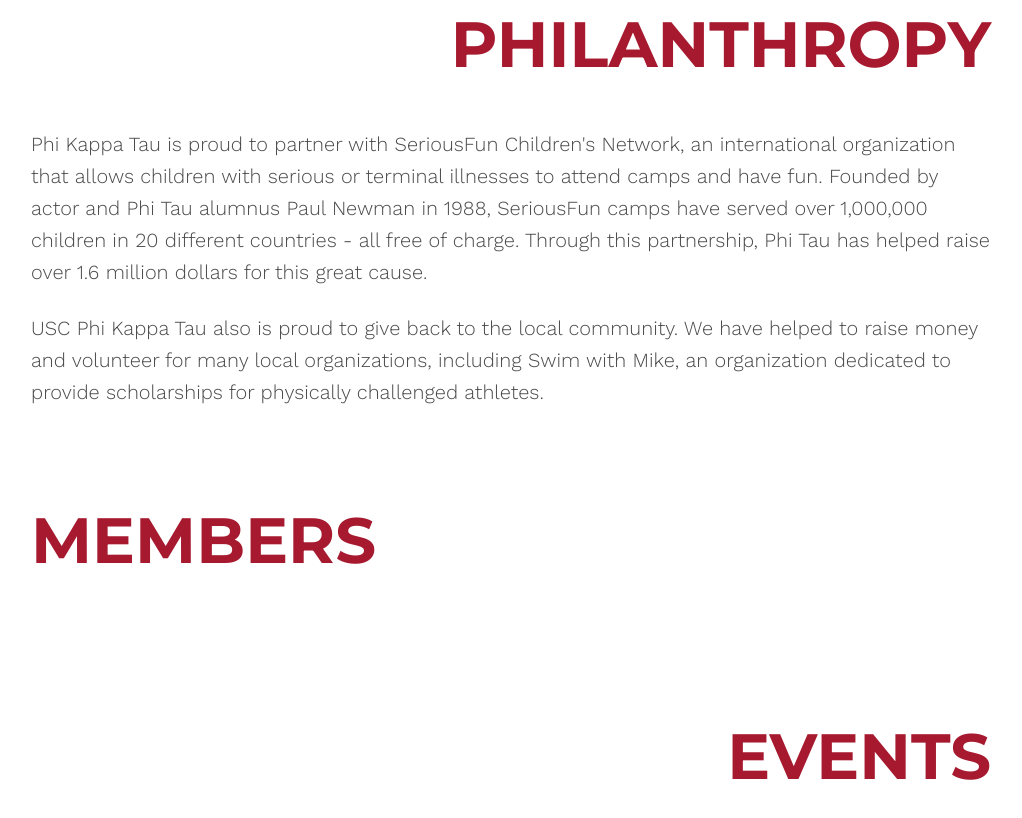
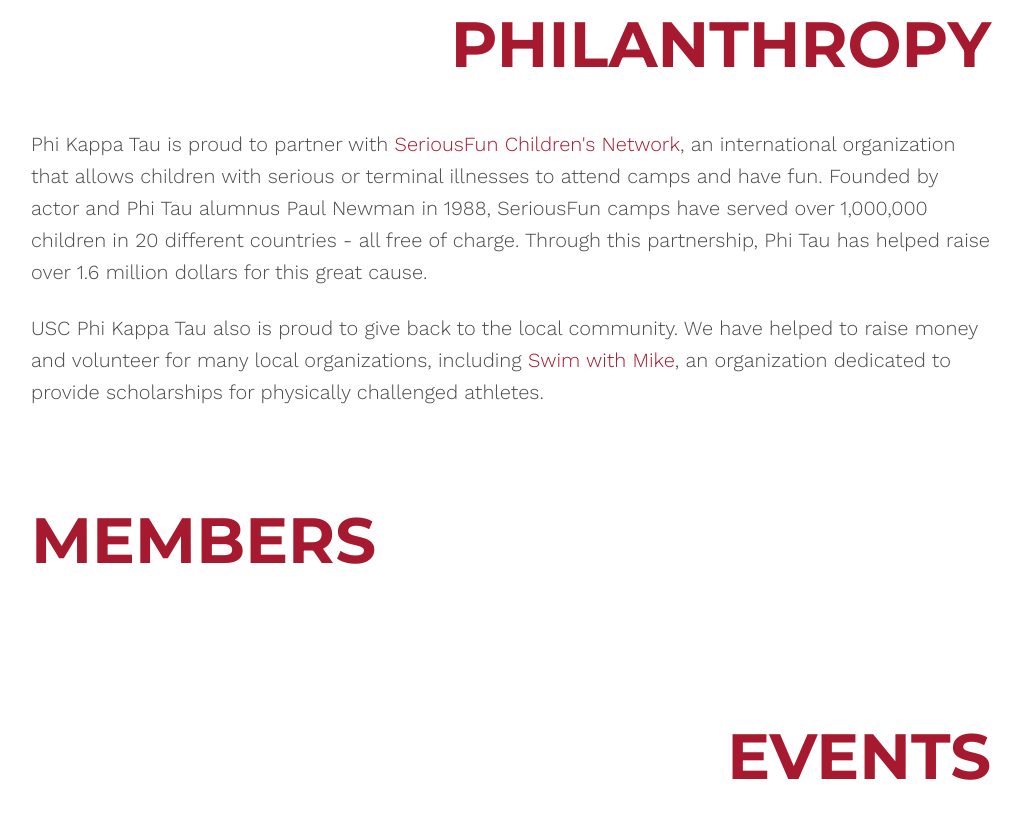
Before and after one commit to usc-phi-kappa-tau/website, a React (Create React App) app: page / in a window 1280 px wide. Shown: the part 2340-3158 px from the top of the page, without its empty margins (129-1151 px from the left). Built offline with nearby package versions, Linux system fonts and the light colour scheme.

Commit message:
added links to philantrophy sites

```diff
--- a/src/components/Philanthropy.jsx
+++ b/src/components/Philanthropy.jsx
@@ -5,8 +5,8 @@
         <div className="Inclusive">
             <div>
                 <p>
-                    Phi Kappa Tau is proud to partner with SeriousFun Children's Network,
-                    an international organization that allows children with serious or terminal illnesses
+                    Phi Kappa Tau is proud to partner with <a href="https://seriousfunnetwork.org/">
+                    SeriousFun Children's Network</a>, an international organization that allows children with serious or terminal illnesses
                     to attend camps and have fun. Founded by actor and Phi Tau alumnus Paul Newman in 1988,
                     SeriousFun camps have served over 1,000,000 children in 20 different countries -
                     all free of charge.  Through this partnership, Phi Tau has helped raise over
@@ -16,8 +16,8 @@
                 <p>
                     USC Phi Kappa Tau also is proud to give back to the local community.
                     We have helped to raise money and volunteer for many local organizations,
-                    including Swim with Mike, an organization dedicated to provide scholarships
-                    for physically challenged athletes.
+                    including <a href="https://www.swimwithmike.org/">Swim with Mike</a>,
+                    an organization dedicated to provide scholarships for physically challenged athletes.
                 </p>
             </div>
         </div >
```
